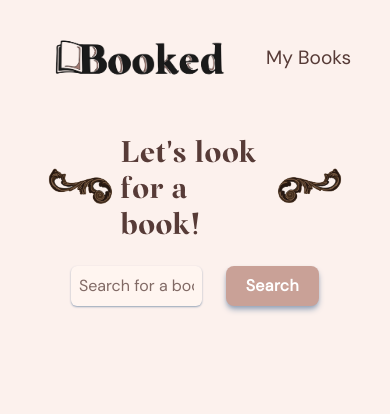
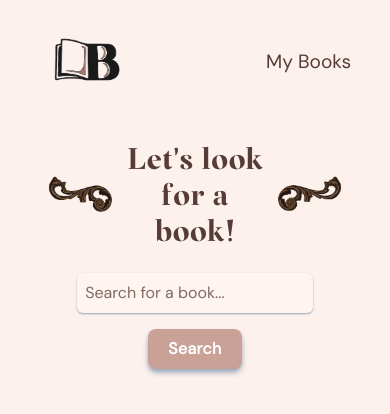
Before and after one commit to ingriddsss/booked-v1, a Next.js app: page /home in a window 390 px wide. Shown: the top 414 px of the page. Built offline with nearby package versions, Linux system fonts and the light colour scheme.

Commit message:
responsiveness

```diff
--- a/src/components/Home.tsx
+++ b/src/components/Home.tsx
@@ -49,7 +49,8 @@ const Home: React.FC = () => {
 
 
     // const debug = () => {
-    //     console.log(myBooks);
+    //     // console.log(myBooks);
+    //     console.log(searchedBooks);
     // }
 
     return (
@@ -65,22 +66,22 @@ const Home: React.FC = () => {
             <div className="flex justify-center items-center">
                 <Image className="max-w-[110px] w-[20%] min-w-[80px]" src="/frame_curl_design.png" alt="design" width={200} height={100}/>
                 {/* <h1 className='font-margaret text-3xl text-darkbrown'>Let's look for a book!</h1> */}
-                <h1 className='font-margaret text-3xl text-darkbrown'>Let&apos;s look for a book!</h1>
+                <h1 className='font-margaret text-3xl text-darkbrown text-center'>Let&apos;s look for a book!</h1>
                 <Image className="max-w-[110px] w-[20%] min-w-[80px] scale-x-[-1]" src="/frame_curl_design.png" alt="design" width={200} height={100}/>
             </div>
 
-            <div className="flex mt-6 w-[80%] justify-center">
+            <div className="flex max-sm:flex-col max-sm:items-center max-sm:justify-center max-sm:gap-4 mt-6 w-[80%] justify-center">
                 <input
                     type="text"
                     value={searchQuery}
                     onKeyDown={handleKeyDown}
                     onChange={(e) => setSearchQuery(e.target.value)}
-                    className="placeholder-darkbrown placeholder-opacity-75 px-2 border-2 border-none bg-creaminput rounded-md outline-none text-darkbrown shadow-sm shadow-slate-400 max-w-[400px] w-[85%]"
+                    className="placeholder-darkbrown placeholder-opacity-75 px-2 max-sm:py-2 border-2 border-none bg-creaminput rounded-md outline-none text-darkbrown shadow-sm shadow-slate-400 max-sm:w-[95%] max-w-[400px] w-[85%]"
                     placeholder="Search for a book..."
                 />
 
                 <button
-                    className="font-bold tracking-wide text-white bg-lightbrown hover:bg-mediumbrown py-2 px-5 rounded-lg ml-6 shadow-md shadow-slate-400 hover:shadow-none transition ease-in-out"
+                    className="font-bold tracking-wide text-white bg-lightbrown hover:bg-mediumbrown py-2 px-5 rounded-lg ml-6 max-sm:m-0 shadow-md shadow-slate-400 hover:shadow-none transition ease-in-out"
                     onClick={handleSearch}
                     disabled={isLoading}
                 >
@@ -100,16 +101,16 @@ const Home: React.FC = () => {
                  searchedBooks.map((book) => (
                     <div
                         key={book.id}
-                        className="flex items-center justify-start my-4 py-5 px-5 shadow-md shadow-gray-400 rounded-md bg-cream text-darkbrown"
+                        className="flex max-sm:flex-col items-center justify-start my-4 py-5 px-5 shadow-md shadow-gray-400 rounded-md bg-cream text-darkbrown"
                     >
-                        <Image src={book.volumeInfo.imageLinks?.thumbnail} alt={book.volumeInfo.title} width={200} height={100}/>
-                        <div className="flex flex-col mx-5 w-[100%]">
+                        <Image className="max-sm:my-3" src={book.volumeInfo.imageLinks?.thumbnail} alt={book.volumeInfo.title} width={200} height={100}/>
+
+                            <div className="flex flex-col mx-5 w-[100%] max-sm:text-center py-6">
                                 <p className="text-lg text-wrap font-bold">{book.volumeInfo.title}</p>
                                 <p> - {book.volumeInfo.authors ? book.volumeInfo.authors.join(', ') : 'Unknown Author'}</p>
                             </div>
-                        {/* <button onClick={() => handleAddBook(book)} className="ml-auto hover:cursor-pointer hover:font-bold transition ease-in-out">
-                            <p className='text-[1.8rem]'>+</p>
-                        </button> */}
+
+                        <div className='flex max-sm:flex-col-reverse items-center justify-center'>
                                 {myBooks.some((myBook) => myBook.id === book.id) ? (
                                     <button className="cursor-not-allowed font-bold text-darkbrown" disabled>
                                         {/* <p className='text-[1.8rem]'>&#10003;</p> */}
@@ -118,13 +119,14 @@ const Home: React.FC = () => {
                                         />
                                     </button>
                                 ) : (
-                            <button title="Add to My Books Collection" onClick={() => handleAddBook(book)} className="ml-auto hover:cursor-pointer hover:font-bold transition ease-in-out">
+                                    <button title="Add to My Books Collection" onClick={() => handleAddBook(book)} className="ml-auto hover:cursor-pointer hover:font-bold transition ease-in-out text-center">
                                         {/* <p className='text-[1.8rem]'>+</p> */}
                                         <IoIosAdd
                                             size={25}
                                         />
                                     </button>
                                 )}
+                        </div>
                     </div>
                 ))}
             </div>
--- a/src/components/MyBooksCollection.tsx
+++ b/src/components/MyBooksCollection.tsx
@@ -50,7 +50,7 @@ export const MyBooksCollection = () => {
                 {
                     myBooks.length > 0 ? (
                         <>
-                            <div className="flex justify-between items-center w-[80%] m-auto">
+                            <div className="flex max-lg:flex-col justify-between items-center w-[80%] m-auto">
                                 <button className="invisible">
                                     <FiEdit3
                                         size={20}
@@ -65,7 +65,7 @@ export const MyBooksCollection = () => {
 
 
                                 <button
-                                    className=""
+                                    className="max-lg:mt-5"
                                     onClick={toggleEdit}
                                 >
                                     <FiEdit3
@@ -74,7 +74,7 @@ export const MyBooksCollection = () => {
                                     />
                                 </button>
                             </div>
-                            <div className="grid grid-cols-3 max-xl:grid-cols-3 gap-7 mt-10">
+                            <div className="grid grid-cols-3 max-xl:grid-cols-3 max-lg:grid-cols-2 max-sm:grid-cols-1 gap-7 mt-10">
                                 {myBooks.map((book) => (
                                     <div key={book.id} className="text-center shadow-md shadow-gray-400 rounded-[29px] bg-cream">
                                         {
--- a/src/components/Navbar.tsx
+++ b/src/components/Navbar.tsx
@@ -3,9 +3,12 @@ import Image from "next/image";
 
 export const Navbar = () => {
     return(
-        <div className="flex justify-between items-center w-[65%] max-w-[1000px] max-sm:w-[80%] m-auto pt-6">
+        <div className="flex justify-between items-center w-[50%] max-w-[1000px] max-md:w-[80%] m-auto pt-6">
+            {/* <Link href="/home">
+                <Image className="hidden md:block" src="/booked-full.png" alt="booked logo" width={200} height={100}/>
+            </Link> */}
             <Link href="/home">
-                <Image className="w-[25%] min-w-[200px] max-w-[225px]" src="/booked-full.png" alt="booked logo" width={200} height={100}/>
+                <Image className="" src="/booked-short.png" alt="booked icon" width={100} height={100}/>
             </Link>
             <Link
                 href='/mybooks'
--- a/src/context/MyBooksContext.tsx
+++ b/src/context/MyBooksContext.tsx
@@ -3,6 +3,8 @@ import { useEffect } from 'react';
 
 import React, { createContext, useContext, useState, ReactNode } from 'react';
 
+
+//Google Books API
 interface Book {
     id: string;
     volumeInfo: {
@@ -13,6 +15,14 @@ interface Book {
         };
     };
 }
+
+//Open Library API
+interface Book {
+    docs: {
+
+    }
+}
+
 
 interface MyBooksContextType {
     searchedBooks: Book[];
@@ -38,6 +48,9 @@ export const MyBooksProvider: React.FC<MyBooksProviderProps> = ({ children }) =>
             // Simulated fetch for demonstration
             const apiKey = 'AIzaSyBbkK6AjYDa5QAgQ_9my1_dQs6KXEwBl1g';
             const response = await fetch(`https://www.googleapis.com/books/v1/volumes?q=${query}&key=${apiKey}`);
+            // const response = await fetch(`https://openlibrary.org/search.json?q=${query}`)
+            // const response = await fetch(`https://openlibrary.org/search.json?q=the+lord+of+the+rings`)
+
             const data = await response.json();
             if (data.items) {
                 setSearchedBooks(data.items.map((item: any) => ({
```
Lines whose indentation alone changed are shown as unchanged.
